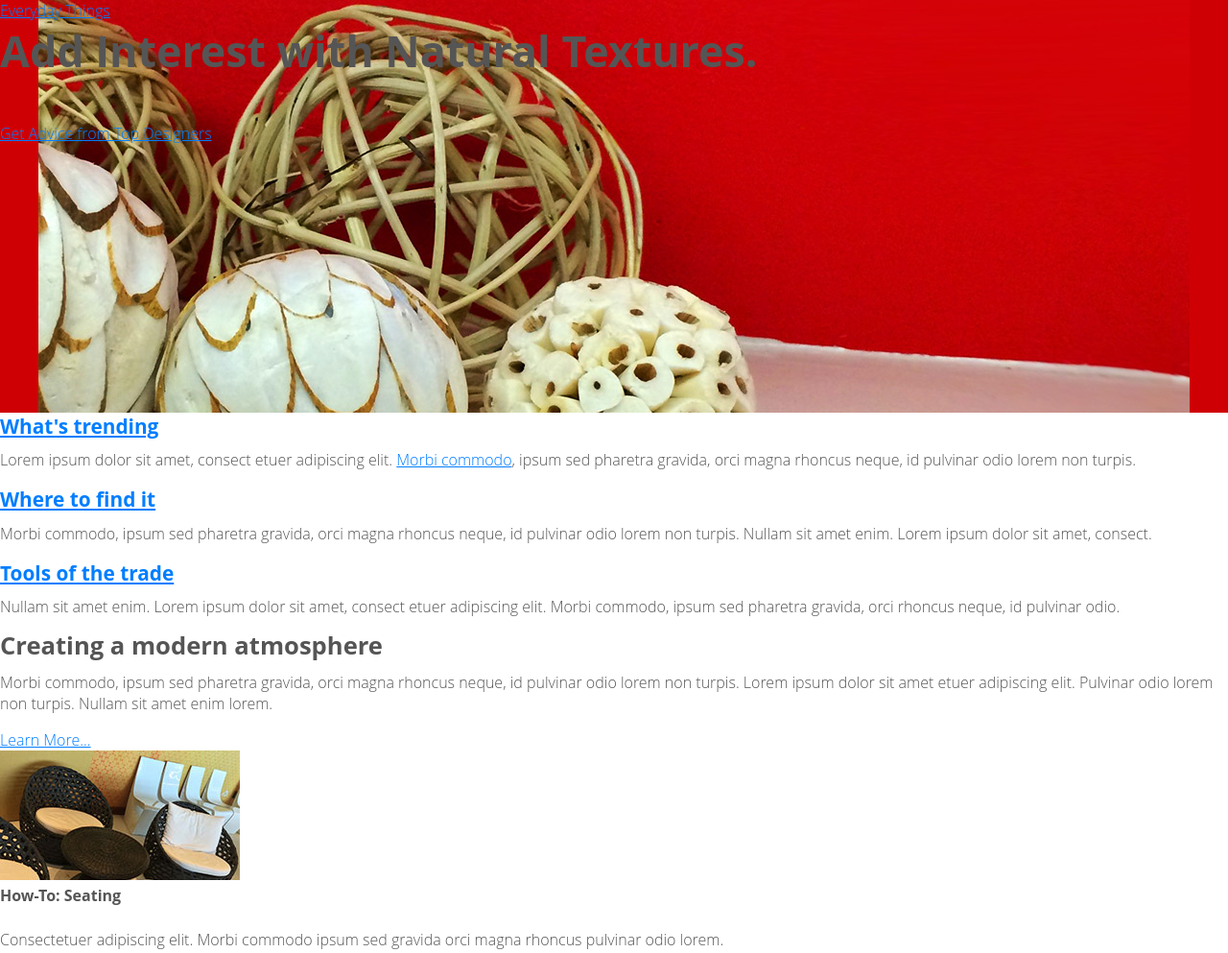
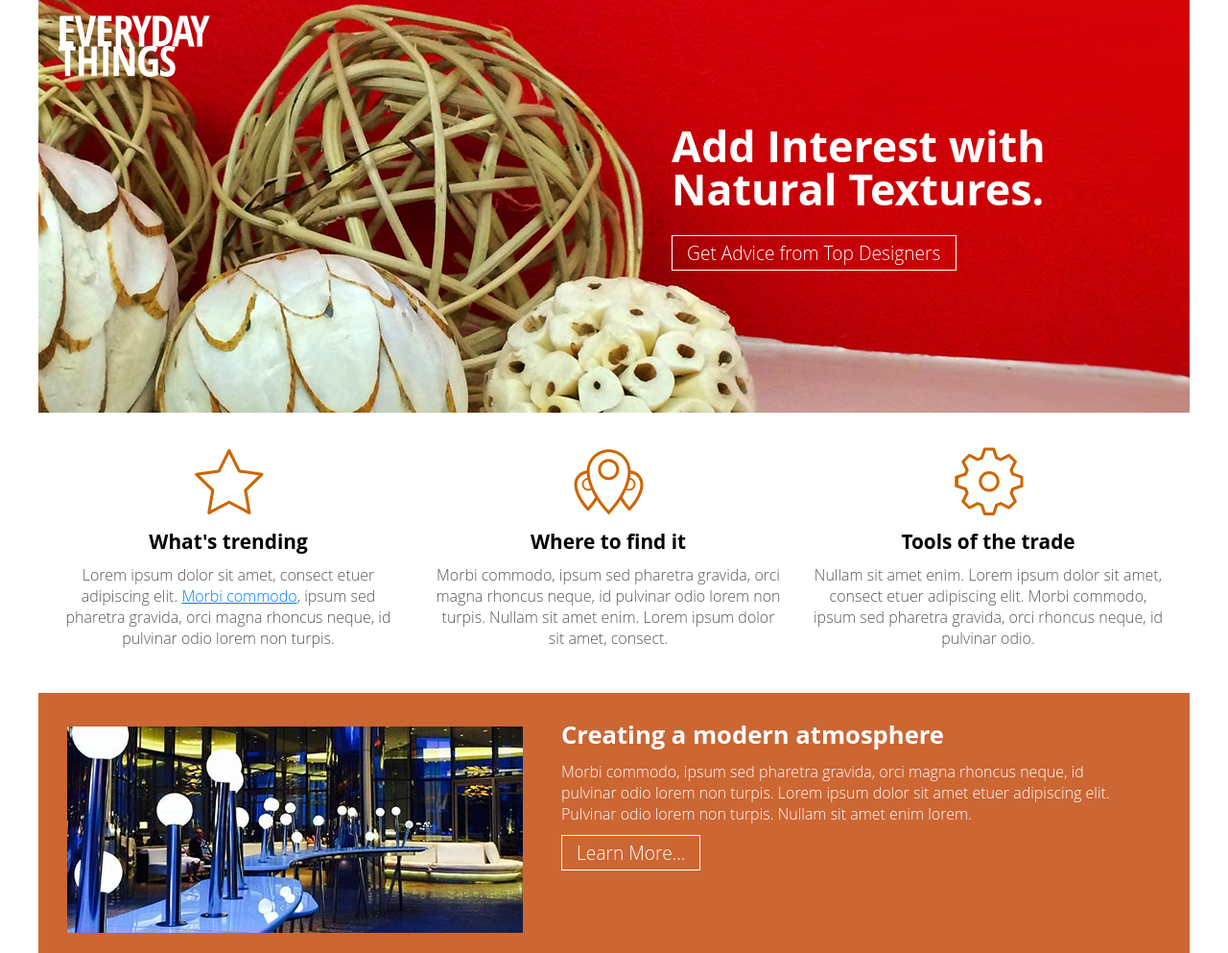
Before and after one commit to bvmCoder/myResponsiveWebsite, a plain HTML site: page index.html in a window 1280 px wide. Shown: the top 993 px of the page at 96% size. Drawn offline with Linux system fonts and the light colour scheme.

Commit message:
Added more css to make sure all of the HTML content's css rules and properties are covered

```diff
--- a/css/screen.css
+++ b/css/screen.css
@@ -4,16 +4,23 @@
 // font-family: 'Source Code Pro', ;
 @import url(https://fonts.googleapis.com/css?family=Open+Sans:300italic,700italic,700,300);
 * {
-	margin: 0;
-	padding: 0;
+    margin: 0px;
+    padding: 0px;
 }
+
 body {
     font-size: 16px;
     font-weight: 300;
     color: #555555;
-    margin: 0;
-    padding: 0;
+    margin: 0px;
+    padding: 0px;
     font-family: 'Open Sans', sans-serif;
+}
+
+#page {
+    max-width: 1200px;
+    margin: 0px auto;
+    position: relative;
 }
 
 
@@ -58,11 +65,126 @@ a:visited {
     color: #65B1FF;
 }
 
+a.btn {
+    font-size: 1.2em;
+    text-decoration: none;
+    color: #FFFFFF;
+    border: 1px solid #FFFFFF;
+    padding: 4px 15px;
+    transition: background 0.5s;
+}
+
+a.btn:hover {
+    background: rgba(0, 0, 0, 0.3);
+}
+
 
 /* Header */
 
 header {
-	height: 430px;
-	background: #CF0004 url(../img/banner_1200.jpg) no-repeat center bottom;
-	position: relative;
+    height: 430px;
+    background: #CF0004 url(./../img/banner_1200.jpg) no-repeat center bottom;
+    position: relative;
 }
+
+header a.logo {
+    position: absolute;
+    display: block;
+    width: 160px;
+    height: 66px;
+    background: url(./../img/logo.svg) no-repeat 0 0;
+    background-size: contain;
+    top: 15px;
+    left: 20px;
+}
+
+header a.logo span {
+    display: none;
+}
+
+header div.hero {
+    position: absolute;
+    width: 42%;
+    top: 130px;
+    left: 55%;
+}
+
+header div.hero h1 {
+    line-height: 1em;
+    margin: 0px 0px 30px 0px;
+    color: #FFFFFF;
+}
+
+
+/* Section - All */
+
+section {
+    padding: 0 30px;
+}
+
+section::after {
+    content: '';
+    display: block;
+    clear: both;
+}
+
+
+/* Section- Main */
+
+section.main {
+    margin-top: 20px;
+    margin-bottom: 30px;
+    padding: 0px;
+    //background: #CCCCCC;
+}
+
+section.main aside {
+    width: 33%;
+    float: left;
+    text-align: center;
+}
+
+section.main aside div.content {
+    margin: 15px;
+    background: no-repeat center top;
+    background-size: 75px 75px;
+    padding-top: 85px;
+}
+
+section.main aside h3 a {
+    color: #000000;
+    text-decoration: none;
+}
+
+section.main aside h3 a:hover {
+    cursor: pointer;
+    text-decoration: underline;
+}
+
+section.main aside div.content.trending {
+    background-image: url(./../img/icon_star.svg);
+}
+
+section.main aside div.content.find-it {
+    background-image: url(./../img/icon_marker.svg);
+}
+
+section.main aside div.content.tools {
+    background-image: url(./../img/icon_gear.svg);
+}
+
+
+/* Section - Atmosphere */
+
+section.atmosphere {
+    background: #CC6633;
+    padding-top: 30px;
+    padding-bottom: 30px;
+    color: #FFFFFF;
+}
+
+section.atmosphere article {
+	padding: 0px 20px 0px 515px;
+	background: url(./../img/photo_lounge.jpg) no-repeat 0 5px;
+	min-height: 220px;
+}
--- a/index.html
+++ b/index.html
@@ -12,7 +12,7 @@
     <!-- markup goes here -->
     <div id="page">
         <header>
-            <a class="logo" title="Everyday Things" href="http://bvmcoder.com">Everyday Things</a>
+            <a class="logo" title="Everyday Things" href="http://bvmcoder.com"><span>Everyday Things</span></a>
             <div class="hero">
                 <h1>Add Interest with Natural Textures.</h1>
                 <!-- self link to the page for # sign -->
@@ -20,20 +20,21 @@
             </div>
         </header>
         <section class="main">
+            <!-- <p>I am inside the Main Section!</p> -->
             <aside>
-                <div class="content">
+                <div class="content trending">
                     <h3><a href="#">What&apos;s trending</a></h3>
                     <p>Lorem ipsum dolor sit amet, consect etuer adipiscing elit. <a href="http://bvmcoder.com">Morbi commodo</a>, ipsum sed pharetra gravida, orci magna rhoncus neque, id pulvinar odio lorem non turpis.</p>
                 </div>
             </aside>
             <aside>
-                <div class="content">
+                <div class="content find-it">
                     <h3><a href="#">Where to find it</a></h3>
                     <p>Morbi commodo, ipsum sed pharetra gravida, orci magna rhoncus neque, id pulvinar odio lorem non turpis. Nullam sit amet enim. Lorem ipsum dolor sit amet, consect.</p>
                 </div>
             </aside>
             <aside>
-                <div class="content">
+                <div class="content tools">
                     <h3><a href="#">Tools of the trade</a></h3>
                     <p>Nullam sit amet enim. Lorem ipsum dolor sit amet, consect etuer adipiscing elit. Morbi commodo, ipsum sed pharetra gravida, orci rhoncus neque, id pulvinar odio.</p>
                 </div>
```
